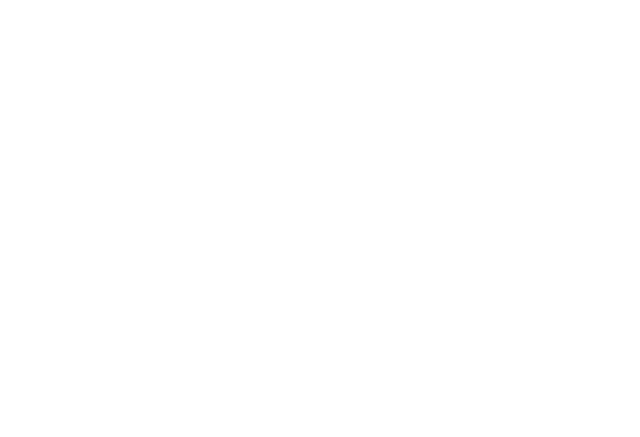
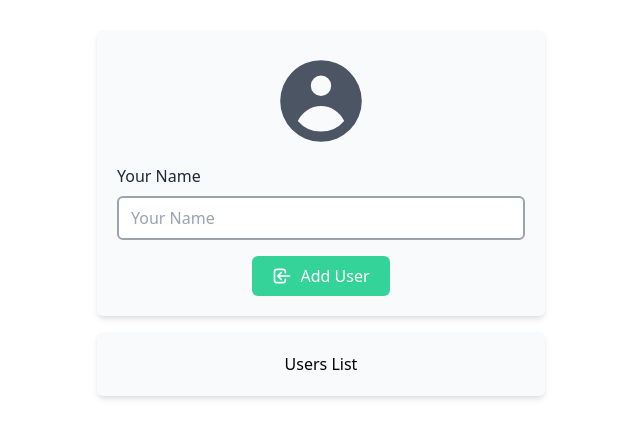
Before and after one commit to bishoyromany/random-choicer, a Vue app: page /user/add in a window 1280 px wide. Before the commit this address had no page. Shown: the part 187-624 px from the top of the page, without its empty margins (319-959 px from the left). Built offline with nearby package versions, Linux system fonts and the light colour scheme.

Commit message:
Completed add User

```diff
--- a/package.json
+++ b/package.json
@@ -7,8 +7,11 @@
     "serve": "vite preview"
   },
   "dependencies": {
+    "@heroicons/vue": "^1.0.4",
+    "uuid": "^8.3.2",
     "vue": "^3.2.16",
-    "vue-router": "4"
+    "vue-router": "4",
+    "vuex": "^4.0.2"
   },
   "devDependencies": {
     "@vitejs/plugin-vue": "^1.9.3",
--- a/src/App.vue
+++ b/src/App.vue
@@ -4,7 +4,9 @@
 </script>
 
 <template>
+<div class="w-screen min-h-screen m-auto flex container">
   <router-view></router-view>
+</div>
 </template>
 
 <style></style>
--- a/src/main.js
+++ b/src/main.js
@@ -2,10 +2,13 @@ import { createApp } from "vue";
 
 import App from "./App.vue";
 import router from "./router";
+import store from "./store";
 import "./index.scss";
 
 const app = createApp(App);
 
 app.use(router);
 
+app.use(store);
+
 app.mount("#app");
--- /dev/null
+++ b/src/pages/Login/AddUser.vue
@@ -0,0 +1,51 @@
+<script setup>
+import { ref, reactive } from "vue";
+import Users from "./components/Users.vue";
+import { LoginIcon } from "@heroicons/vue/outline";
+import { UserCircleIcon } from "@heroicons/vue/solid"
+import { useStore } from "vuex";
+
+const name = ref(null);
+
+const state = reactive({ name });
+
+const store = useStore();
+
+const addUser = () => {
+    if (state.name.length < 1) { return false; }
+    store.dispatch("user/addUser", { name: state.name });
+}
+
+</script>
+
+<template>
+    <div class="flex-1 flex items-center">
+        <div class="flex-1 flex items-center gap-4 flex-col justify-center p-4">
+            <div
+                class="flex flex-col flex-auto max-w-lg md:max-w-md gap-2 w-full bg-gray-50 p-5 rounded-md shadow-md"
+            >
+                <div class="flex justify-center mb-1">
+                    <UserCircleIcon class="w-1/4 text-gray-600" />
+                </div>
+                <label for="name" class="text-gray-800 inline-block cursor-pointer">Your Name</label>
+                <input
+                    type="text"
+                    v-model="name"
+                    id="name"
+                    placeholder="Your Name"
+                    class="pl-3 py-2 pr-2 w-full max-w-lg md:max-w-md border-gray-400 border-2 hover:border-gray-500 rounded-md"
+                />
+                <div>
+                    <button
+                        @click="addUser"
+                        class="mt-2 bg-green-400 items-center flex mx-auto px-5 py-2 rounded-md text-white hover:bg-green-600 transition-all"
+                    >
+                        <LoginIcon class="h-5 w-5 mr-2" />Add User
+                    </button>
+                </div>
+            </div>
+
+            <Users />
+        </div>
+    </div>
+</template>
--- /dev/null
+++ b/src/pages/Login/components/Users.vue
@@ -0,0 +1,24 @@
+<script setup>
+import { computed } from "vue";
+import { useStore } from "vuex";
+
+const store = useStore();
+
+const users = computed(() => store.state.user.users);
+
+</script>
+
+<template>
+    <div
+        class="w-full flex-auto flex flex-col max-w-lg md:max-w-md gap-2 bg-gray-50 p-5 rounded-md shadow-md"
+    >
+        <h4 class="text-center">Users List</h4>
+        <div
+            v-for="user in users"
+            :key="user.id"
+            class="cursor-pointer flex-1 bg-gray-200 p-3 rounded-md"
+        >
+            <span>{{ user.name }}</span>
+        </div>
+    </div>
+</template>
--- a/src/router.js
+++ b/src/router.js
@@ -1,12 +1,18 @@
 import { createRouter, createWebHistory } from "vue-router";
 
 const ChoiceSelector = () => import("./pages/ChoiceSelector/Index.vue");
+const AddUser = () => import("./pages/Login/AddUser.vue");
 
 const routes = [
   {
     path: "/",
     component: ChoiceSelector,
     name: "choice.selector",
+  },
+  {
+    path: "/user/add",
+    component: AddUser,
+    name: "user.add",
   },
 ];
 
@@ -16,6 +22,4 @@ const router = createRouter({
   routes, // short for `routes: routes`
 });
 
-console.log(router);
-
 export default router;
--- /dev/null
+++ b/src/store.js
@@ -0,0 +1,13 @@
+import { createStore } from "vuex"
+import state from "./store/state";
+import mutations from "./store/mutations";
+import actions from "./store/actions";
+
+import user from "./store/modules/User";
+
+export default createStore({
+    modules: {
+        user
+    },
+    state, mutations, actions
+});
--- /dev/null
+++ b/src/store/actions.js
@@ -0,0 +1,3 @@
+export default {
+
+}
--- /dev/null
+++ b/src/store/modules/User.js
@@ -0,0 +1,32 @@
+import {v4 as uuid} from "uuid";
+
+let users = window.localStorage.getItem("users");
+if(users){
+    users = JSON.parse(users);
+}else{
+    users = [];
+}
+
+const state = () => ({
+    users
+});
+
+const mutations = {
+    addUser(state, payload){
+        state.users.push(payload);
+    }
+}
+
+const actions = {
+    addUser({commit, state}, payload){
+        payload.id = uuid();
+        commit("addUser", payload);
+
+        window.localStorage.setItem("users", JSON.stringify(state.users));
+    }
+}
+
+export default {
+    namespaced: true,
+    state, mutations, actions
+}
--- /dev/null
+++ b/src/store/mutations.js
@@ -0,0 +1,3 @@
+export default {
+
+}
--- /dev/null
+++ b/src/store/state.js
@@ -0,0 +1,3 @@
+export default {
+
+}
```
Also changed, not shown: 1 other file (tests, documents, lock files or other folders).
